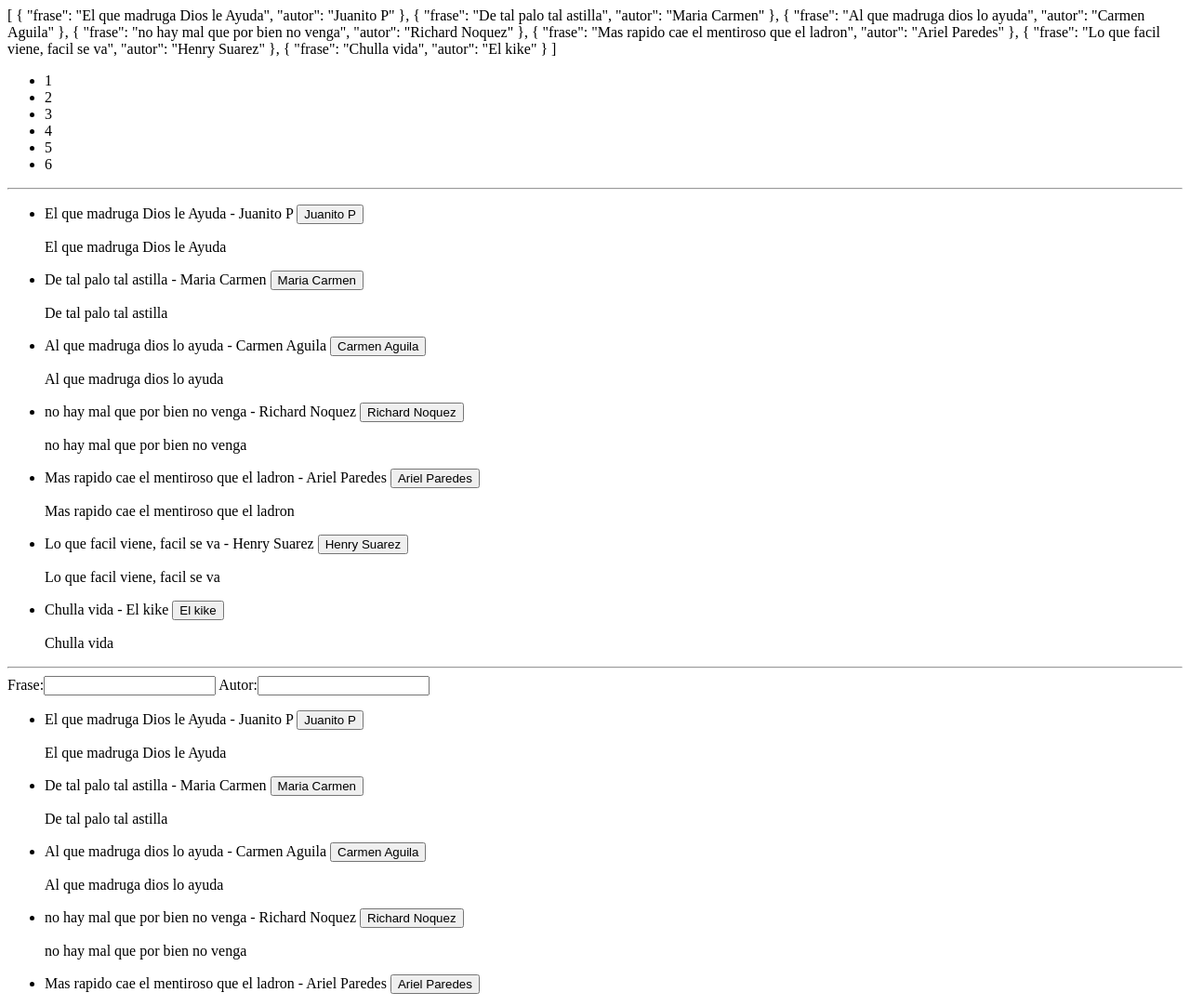
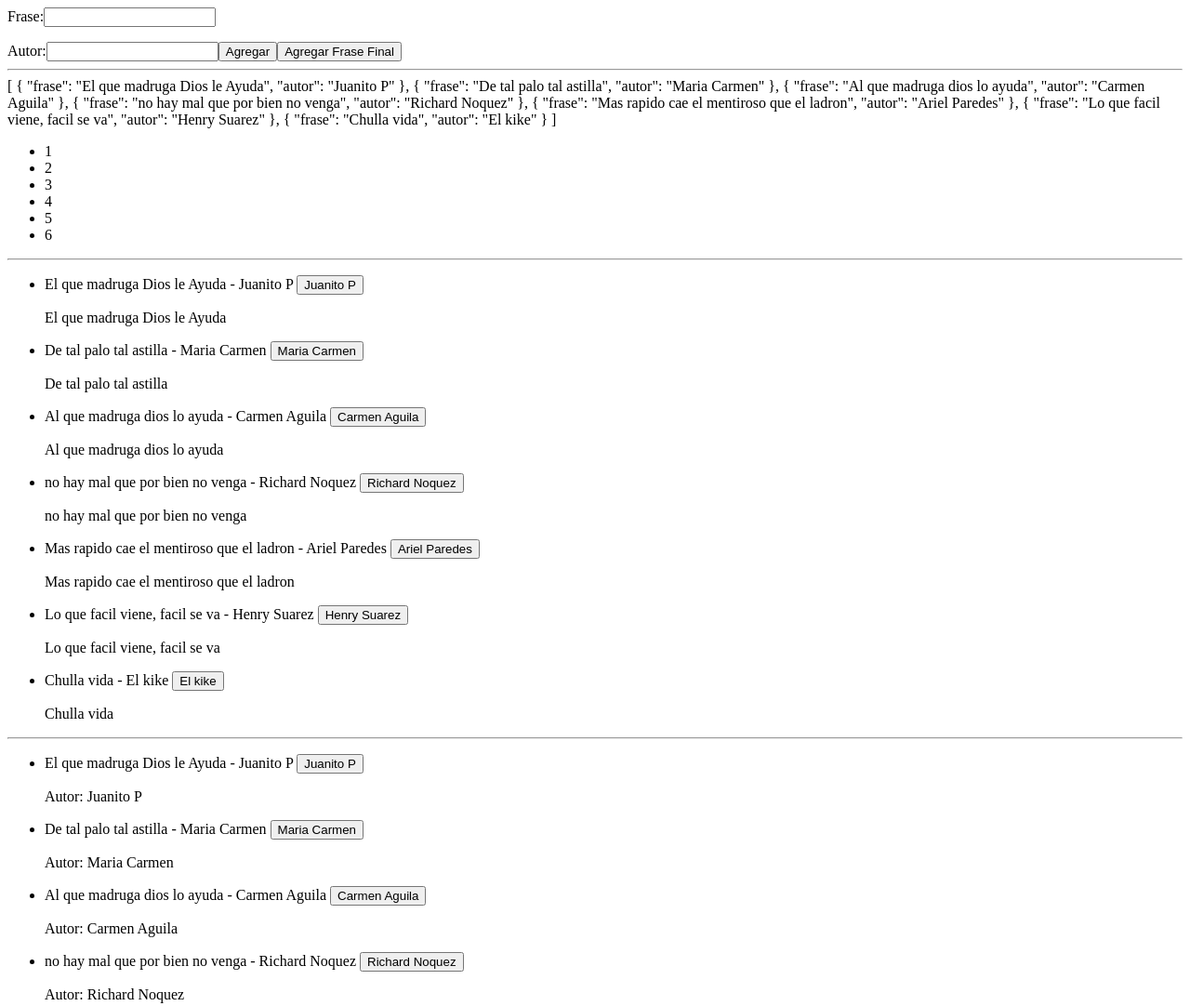
Before and after one commit to NelsonSoria/pw_u2_p7_ns, a plain HTML site: page html/frases.html in a window 1280 px wide. Shown: the top 1082 px of the page at 93% size. Drawn offline with nearby package versions, Linux system fonts and the light colour scheme.

Commit message:
Taller15

```diff
--- a/html/frases.html
+++ b/html/frases.html
@@ -8,6 +8,16 @@
 </head>
 <body>
     <div id="myApp">
+        <label for="idFrase">Frase:</label>
+        <input v-model="frase" id="idFrase" type="text">
+        <p> {{frase}}</p>
+        <label for="idAutor"> Autor:</label>
+        <!-- <input v-on:keypress="eventoKeyPress" v-model="autor" id="idAutor" type="text"> -->
+        <input v-on:keypress.enter="eventoKeyPressModificador" v-model="autor" id="idAutor" type="text">
+        <button v-on:click="agregarFrase">Agregar</button>
+        <button v-on:click="agregarFraseFinal">Agregar Frase Final</button>
+
+        <hr>
         {{listafrases}}
         <ul>
             <li>1</li>
@@ -26,15 +36,11 @@
 
         </ul>
         <hr>
-        <label for="idFrase">Frase:</label>
-        <input id="idFrase" type="text">
-        <label for="idAutor"> Autor:</label>
-        <input id="idAutor" type="text">
 
         <ul>
             <li v-for="{frase,autor} in listafrases">{{frase}} - {{autor}}
-                <button>{{autor}}</button>
-                <p>{{frase}}</p>
+                <button v-if="autor!==null">{{autor}}</button>
+                <p v-show="autor!==null" >Autor: {{autor}}</p>
             </li>
 
         </ul>
--- a/js/appfrases.js
+++ b/js/appfrases.js
@@ -1,20 +1,58 @@
-const frases = [{frase:'El que madruga Dios le Ayuda',autor:'Juanito P'},
-    {frase:'De tal palo tal astilla',autor:'Maria Carmen'},
-    {frase:'Al que madruga dios lo ayuda',autor:'Carmen Aguila'},
-    {frase:'no hay mal que por bien no venga',autor:'Richard Noquez'},
-    {frase:'Mas rapido cae el mentiroso que el ladron',autor:'Ariel Paredes'},
-    {frase:'Lo que facil viene, facil se va',autor:'Henry Suarez'},
-    {frase:'Chulla vida',autor:'El kike'},
+const frases = [{ frase: 'El que madruga Dios le Ayuda', autor: 'Juanito P' },
+{ frase: 'De tal palo tal astilla', autor: 'Maria Carmen' },
+{ frase: 'Al que madruga dios lo ayuda', autor: 'Carmen Aguila' },
+{ frase: 'no hay mal que por bien no venga', autor: 'Richard Noquez' },
+{ frase: 'Mas rapido cae el mentiroso que el ladron', autor: 'Ariel Paredes' },
+{ frase: 'Lo que facil viene, facil se va', autor: 'Henry Suarez' },
+{ frase: 'Chulla vida', autor: 'El kike' },
 ]
 
 const app = Vue.createApp({
     methods: {
+        agregarFrase() {
+            console.log(this.frase);
+            console.log(this.autor);
+
+            const nuevaFrase = {
+                frase: this.frase,
+                autor: this.autor
+            }
+            this.listafrases.unshift(nuevaFrase);
+        },
+        agregarFraseFinal() {
+            console.log(this.frase);
+            console.log(this.autor);
+
+            const nuevaFrase = {
+                frase: this.frase,
+                autor: this.autor
+            }
+            this.listafrases.push(nuevaFrase);
+        },
+        /* eventoKeyPress({target,charCode}) {
+            if (charCode === 13) {
+                console.log('Evento');
+                console.log('charCode',charCode)
+                console.log(target.baseURI);
+                this.agregarFraseFinal();
+            }
+
+        } */
+        eventoKeyPressModificador() {
+            console.log('Evento Enter');
+            this.agregarFraseFinal();
+
+
+        }
     },
 
     data() {
         return {
 
-            listafrases:frases
+            listafrases: frases,
+            frase: null,
+            //autor:'sin autor'
+            autor: null
         }
     }
 });
```
